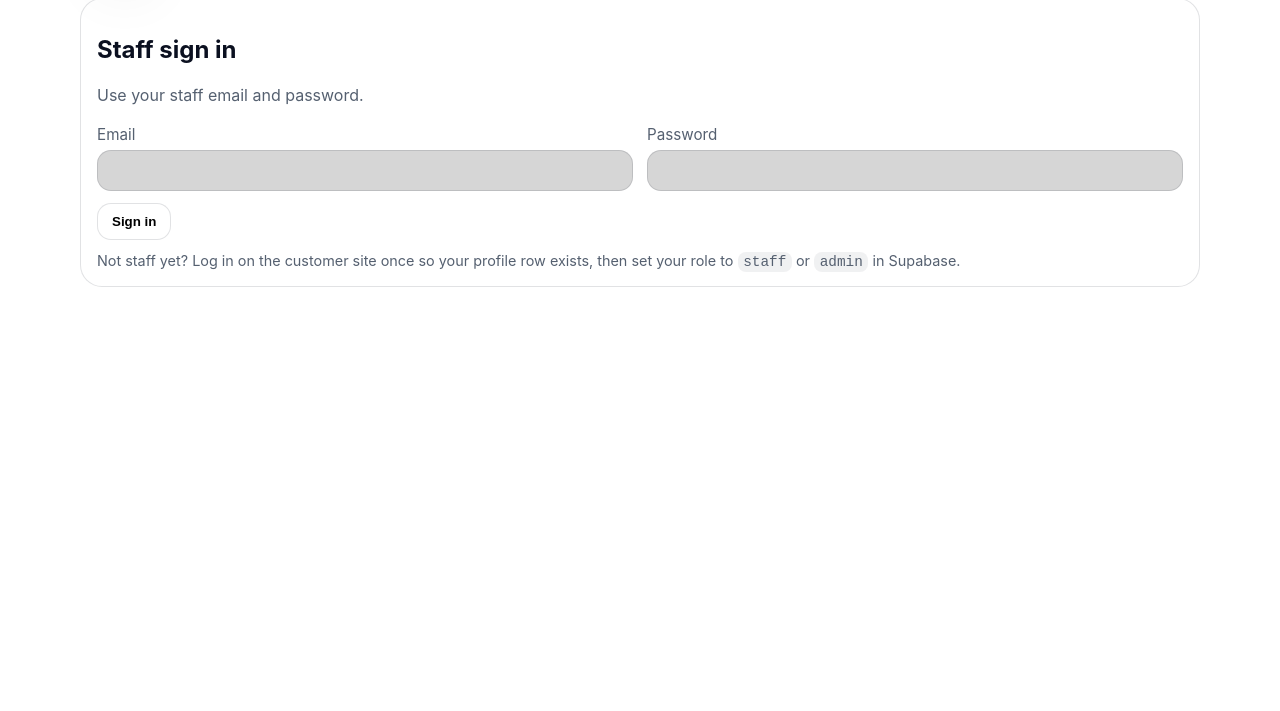
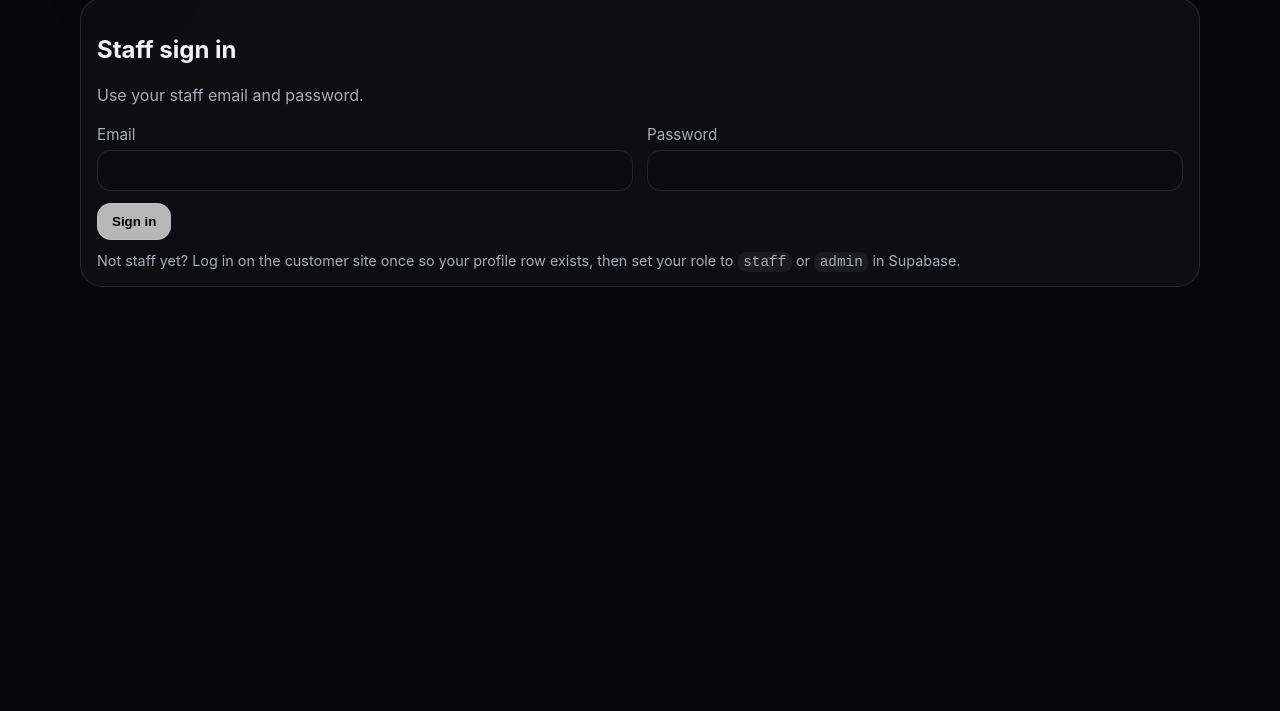
Before and after one commit to Jordachew/Shippingwebsite, a website: page admin.html in a window 1280 px wide. Shown: the part 89-800 px from the top of the page. Drawn offline with nearby package versions, Linux system fonts and the light colour scheme.

Commit message:
Add files via upload

```diff
--- a/admin.html
+++ b/admin.html
@@ -5,26 +5,16 @@
   <meta name="viewport" content="width=device-width, initial-scale=1" />
   <title>Sueños Shipping — Staff Dashboard</title>
   <link rel="stylesheet" href="styles.css" />
-  <meta name="theme-color" content="#ffffff" />
-
-  <style>
-    /* ADMIN CHAT OVERRIDE */
-    body.admin-page #adminChatBody,
-    body.admin-page #adminChatBody * {
-      color: #111 !important;
-    }
-    body.admin-page #adminChatInput {
-      color:#111 !important;
-      background:#fff !important;
-    }
-  </style>
+  <meta name="theme-color" content="#07070b" />
 
 </head>
 <body class="bg admin-page">
   <header class="topbar">
     <div class="container topbar__inner">
       <a class="brand" href="index.html">
-        <span class="brand__mark">Sueños</span>
+        <span class="brand__mark" aria-hidden="true">
+          <img src="assets/logo.jpeg" alt="" style="width:100%;height:100%;object-fit:cover;border-radius:14px" />
+        </span>
         <span class="brand__sub">Shipping • Staff</span>
       </a>
       <div class="topbar__actions">
--- a/admin.js
+++ b/admin.js
@@ -288,10 +288,15 @@ async function renderApp() {
   }
 
   if (!isStaffRole(role)) {
-    await hardResetAuth("not staff");
+    // IMPORTANT: Don't auto-signout here. Auto-signout can create the “login once then stuck” loop.
+    // Instead, show a clear message and allow manual logout.
+    currentAdmin = null;
     if (who) who.textContent = "";
+    if (loginCard) loginCard.classList.remove("hidden");
+    if (app) app.classList.add("hidden");
+    if (logoutBtn) logoutBtn.classList.remove("hidden");
     if ($("adminLoginMsg")) $("adminLoginMsg").textContent =
-      "Not authorized (role must be staff/admin). Ask admin to update your profile role.";
+      "Signed in, but not authorized. Your profile role must be 'staff' or 'admin'. Click Log out, then have an admin update your role in Supabase.";
     return;
   }
 
--- a/styles.css
+++ b/styles.css
@@ -1,27 +1,25 @@
 /*
-  Sethwan-inspired light aesthetic:
-  - clean white base
-  - modern typography
-  - warm/cool gradient accents
+  Sueños Shipping — Dark theme (requested)
+  High-contrast, premium dark UI.
 */
 :root{
-  --bg:#ffffff;
-  --surface:#ffffff;
-  --surface2:#f7f8fb;
-  --text:#0b1020;
-  --muted:#556070;
-  --line:rgba(10,16,32,.12);
-  --line2:rgba(10,16,32,.08);
-  --shadow: 0 18px 60px rgba(10,16,32,.12);
+  --bg:#07070b;
+  --surface:#0c0c12;
+  --surface2:#12121a;
+  --text:#f2f3f7;
+  --muted:#a6adbb;
+  --line:rgba(255,255,255,.10);
+  --line2:rgba(255,255,255,.06);
+  --shadow: 0 18px 60px rgba(0,0,0,.45);
   --radius: 18px;
   --radius2: 22px;
 
-  /* Accent palette (Sethwan-like energy) */
-  --c1:#f15d5c; /* coral */
-  --c2:#33beba; /* teal */
-  --c3:#b654a0; /* purple */
-  --accent: linear-gradient(135deg, rgba(241,93,92,.20), rgba(51,190,186,.18) 55%, rgba(182,84,160,.18));
-  --accentStrong: linear-gradient(135deg, rgba(241,93,92,.95), rgba(51,190,186,.90) 55%, rgba(182,84,160,.90));
+  /* Gold luxe accents */
+  --c1:#f7d77a; /* gold */
+  --c2:#caa04a; /* deep gold */
+  --c3:#ff5da2; /* pink highlight */
+  --accent: linear-gradient(135deg, rgba(247,215,122,.18), rgba(202,160,74,.14) 55%, rgba(255,93,162,.10));
+  --accentStrong: linear-gradient(135deg, rgba(247,215,122,.95), rgba(202,160,74,.92) 55%, rgba(255,93,162,.75));
   --ok: rgba(34,197,94,.95);
 }
 
@@ -32,16 +30,16 @@ body{
   font-family: Inter, ui-sans-serif, system-ui, -apple-system, Segoe UI, Roboto, Helvetica, Arial;
   color:var(--text);
   background:
-    radial-gradient(1100px 780px at 14% 2%, rgba(241,93,92,.18), transparent 60%),
-    radial-gradient(950px 720px at 82% 10%, rgba(182,84,160,.18), transparent 60%),
-    radial-gradient(850px 680px at 55% 102%, rgba(51,190,186,.14), transparent 55%),
+    radial-gradient(1200px 820px at 18% 6%, rgba(247,215,122,.10), transparent 60%),
+    radial-gradient(980px 720px at 84% 12%, rgba(255,93,162,.08), transparent 62%),
+    radial-gradient(900px 760px at 50% 110%, rgba(202,160,74,.08), transparent 55%),
     var(--bg);
 }
 
 h1,h2,h3{font-family: Sora, Inter, ui-sans-serif, system-ui, -apple-system, Segoe UI, Roboto, Helvetica, Arial}
 
 a{color:inherit;text-decoration:none}
-code{background: rgba(10,16,32,.06); padding:.12rem .35rem; border-radius:8px}
+code{background: rgba(255,255,255,.06); padding:.12rem .35rem; border-radius:8px}
 .container{width:min(1120px, 92%); margin:0 auto}
 
 .m0{margin:0}
@@ -55,7 +53,7 @@ code{background: rgba(10,16,32,.06); padding:.12rem .35rem; border-radius:8px}
 .header{
   position:sticky; top:0; z-index:80;
   backdrop-filter: blur(12px);
-  background: rgba(255,255,255,.78);
+  background: rgba(10,10,14,.72);
   border-bottom:1px solid var(--line);
 }
 .header__inner{
```
